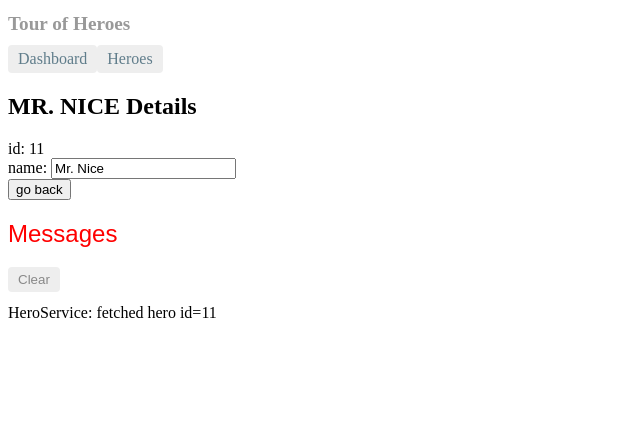
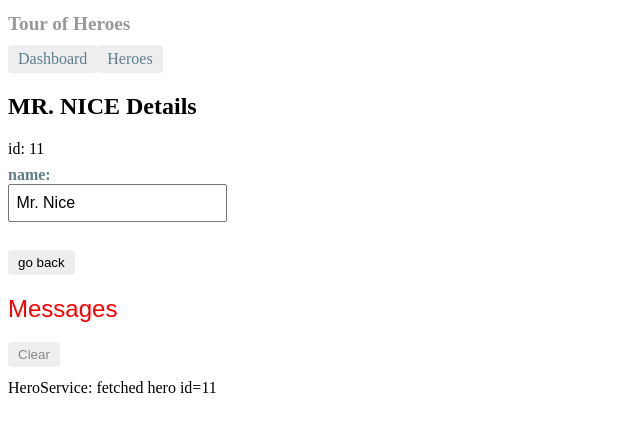
Before and after one commit to kasaharu/tour-of-heroes-2018, an Angular app: page /detail/11 in a window 1280 px wide. Shown: the top 432 px of the page, without its empty margins (0-640 px from the left). Built offline with nearby package versions, Linux system fonts and the light colour scheme.

Commit message:
[Issue#41] HeroDetailComponent のスタイル追加

```diff
--- a/src/app/components/hero-detail/hero-detail.component.scss
+++ b/src/app/components/hero-detail/hero-detail.component.scss
@@ -1 +1,30 @@
-/* Only comments */
+/* HeroDetailComponent's private CSS styles */
+label {
+  display: inline-block;
+  width: 3em;
+  margin: .5em 0;
+  color: #607D8B;
+  font-weight: bold;
+}
+input {
+  height: 2em;
+  font-size: 1em;
+  padding-left: .4em;
+}
+button {
+  margin-top: 20px;
+  font-family: Arial;
+  background-color: #eee;
+  border: none;
+  padding: 5px 10px;
+  border-radius: 4px;
+  cursor: pointer; cursor: hand;
+}
+button:hover {
+  background-color: #cfd8dc;
+}
+button:disabled {
+  background-color: #eee;
+  color: #ccc;
+  cursor: auto;
+}
```
